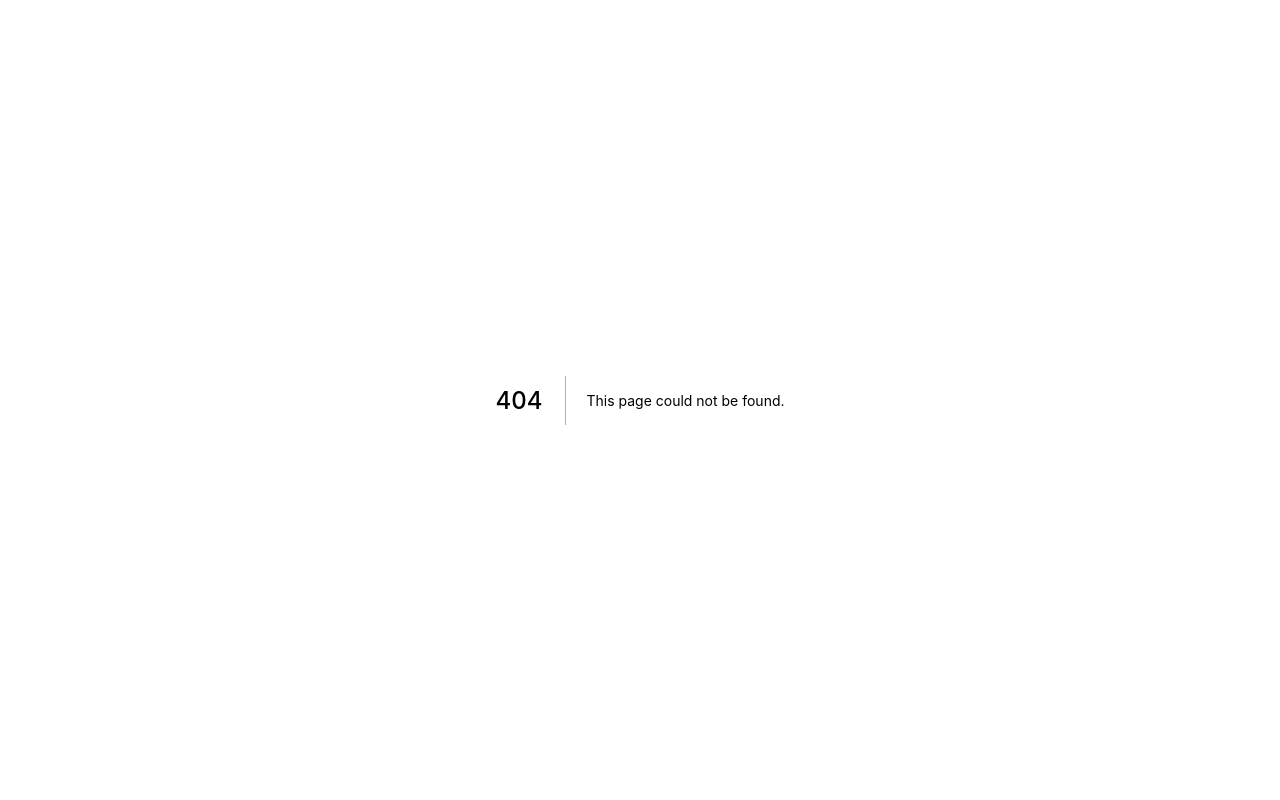
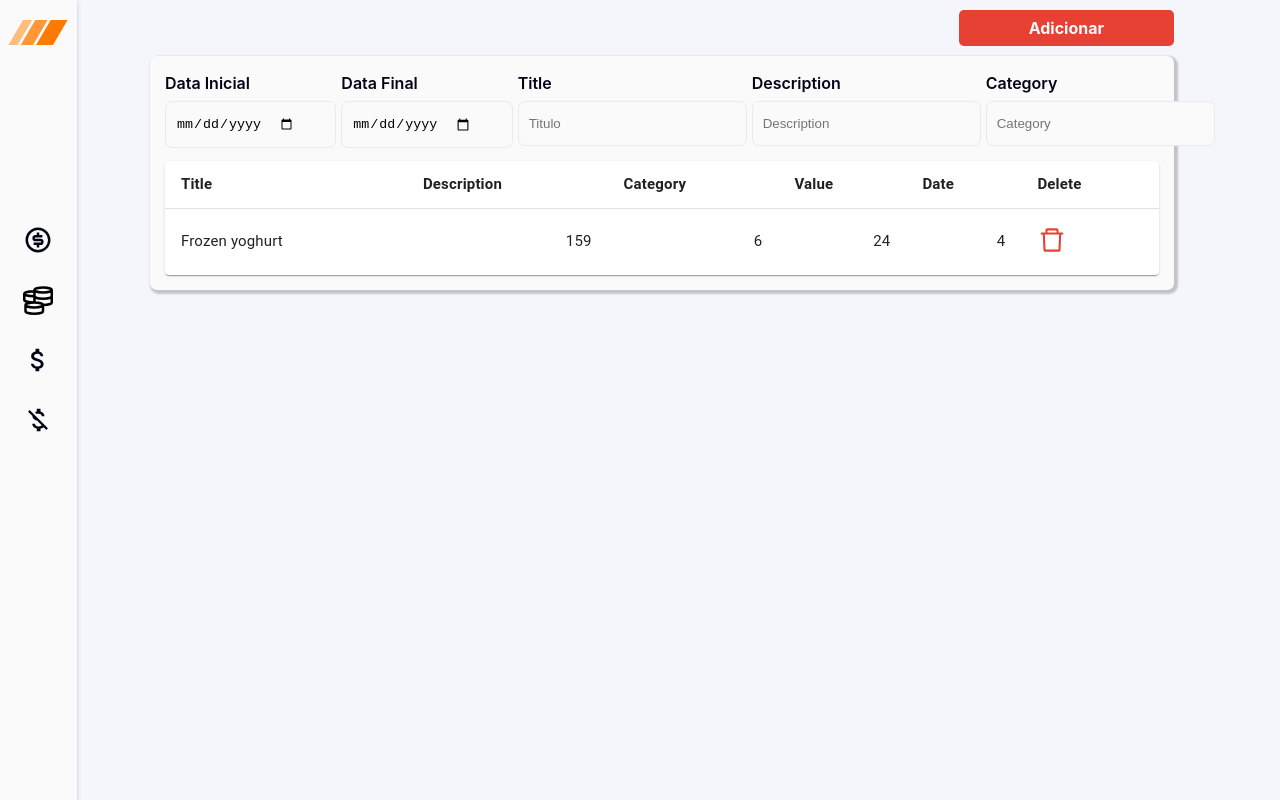
Before and after one commit to gusttavonl/gofinance-frontend, a Next.js app: page /accounts-receivement in a window 1280 px wide. Before the commit this address had no page. Built offline with nearby package versions, Linux system fonts and the light colour scheme; a web font is replaced by a local one.

Commit message:
feat: add route account receivement

```diff
--- /dev/null
+++ b/src/pages/accounts-receivement.tsx
@@ -0,0 +1,10 @@
+import DefaultLayout from '@/components/Layouts/DefaultLayout'
+import AccountsReceivementComponent from '@/components/pages/AccountsReceivement'
+
+export default function AccountsReceivement() {
+  return (
+    <DefaultLayout>
+      <AccountsReceivementComponent />
+    </DefaultLayout>
+  )
+}
```
